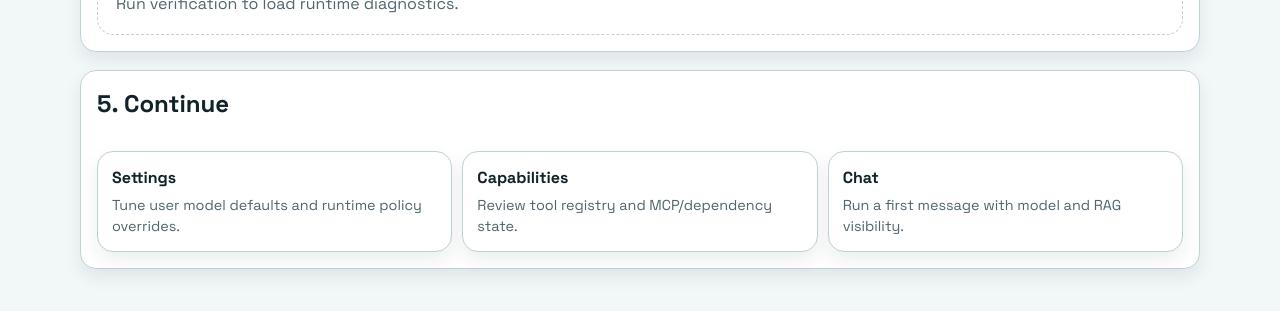
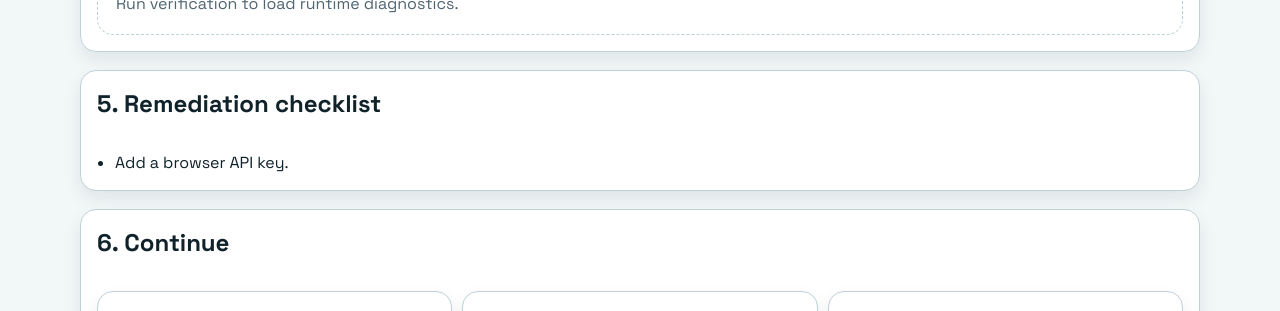
Before and after one commit to NZF-JDWang/BLAIRE_AI, a Next.js app in the folder frontend/: page /setup in a window 1280 px wide. Shown: the part 1209-1520 px from the top of the page. Built offline with nearby package versions, Linux system fonts and the light colour scheme; no server answers.

Commit message:
setup: add generated remediation checklist for blockers

```diff
--- a/frontend/app/setup/page.tsx
+++ b/frontend/app/setup/page.tsx
@@ -31,6 +31,38 @@ export default function SetupPage() {
   const [diagnostics, setDiagnostics] = useState<RuntimeDiagnostics | null>(null);
   const [error, setError] = useState("");
   const [loading, setLoading] = useState(false);
+
+  const checklist = (() => {
+    const items: string[] = [];
+    if (!apiKey.trim()) {
+      items.push("Add a browser API key.");
+    }
+    if (access === "invalid") {
+      items.push("Use a valid API key from ADMIN_API_KEYS or USER_API_KEYS.");
+    }
+    if (diagnostics) {
+      if (!diagnostics.drop_folder_exists) {
+        items.push(`Create/mount drop folder: ${diagnostics.drop_folder_path}`);
+      }
+      if (!diagnostics.obsidian_vault_exists) {
+        items.push(`Create/mount Obsidian vault path: ${diagnostics.obsidian_vault_path}`);
+      }
+      if (diagnostics.enable_mcp_services && !diagnostics.mcp_obsidian_configured) {
+        items.push("Set MCP_OBSIDIAN_URL or disable MCP services.");
+      }
+      if (diagnostics.enable_mcp_services && !diagnostics.mcp_ha_configured) {
+        items.push("Set MCP_HA_URL for Home Assistant MCP.");
+      }
+    }
+    if (deps) {
+      for (const dep of deps.dependencies) {
+        if (dep.required && dep.enabled && !dep.ok) {
+          items.push(`Fix required dependency '${dep.name}' (${dep.detail}).`);
+        }
+      }
+    }
+    return items;
+  })();
 
   useEffect(() => {
     setApiKey(getBrowserApiKey());
@@ -195,8 +227,23 @@ export default function SetupPage() {
         )}
       </section>
 
+      <section className="surface stack" aria-label="Setup checklist">
+        <h2>5. Remediation checklist</h2>
+        {checklist.length === 0 ? (
+          <div className="empty-state">
+            <p style={{ margin: 0 }}>No blockers detected. You can continue to Settings and Chat.</p>
+          </div>
+        ) : (
+          <ul className="list-reset">
+            {checklist.map((item, idx) => (
+              <li key={`check-${idx}`}>{item}</li>
+            ))}
+          </ul>
+        )}
+      </section>
+
       <section className="surface stack" aria-label="Next steps">
-        <h2>5. Continue</h2>
+        <h2>6. Continue</h2>
         <div className="quick-links">
           <Link href="/settings" className="quick-link">
             <p className="quick-link-title">Settings</p>
```
